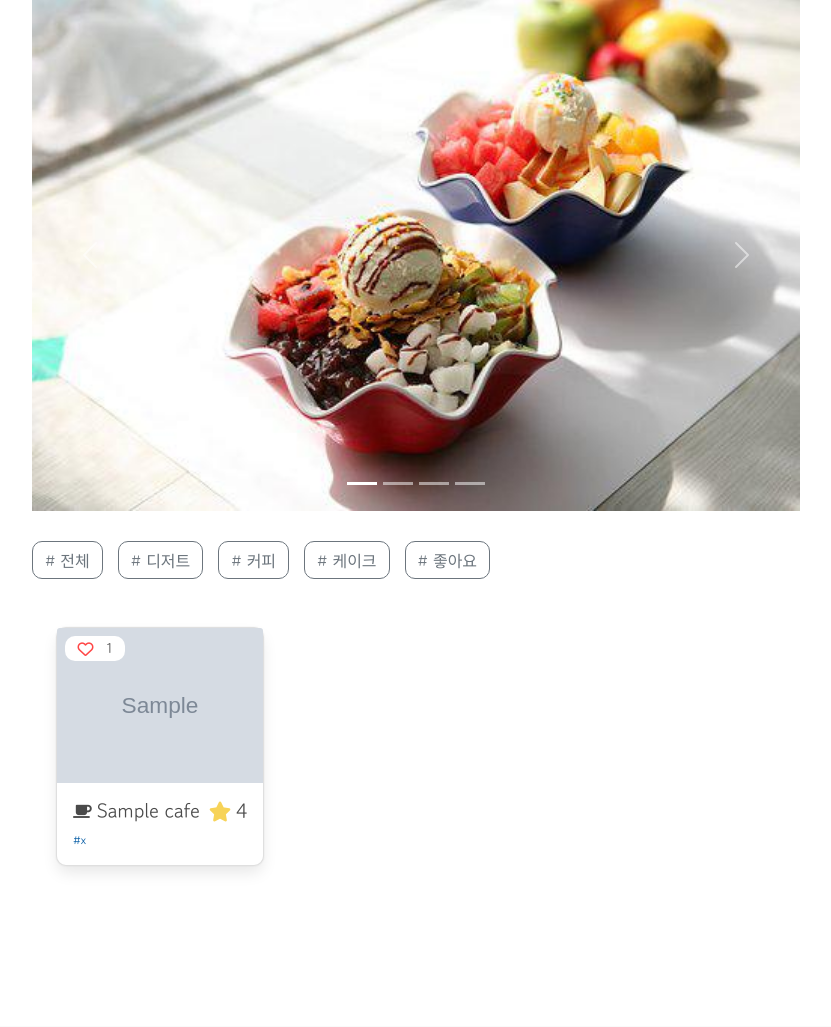
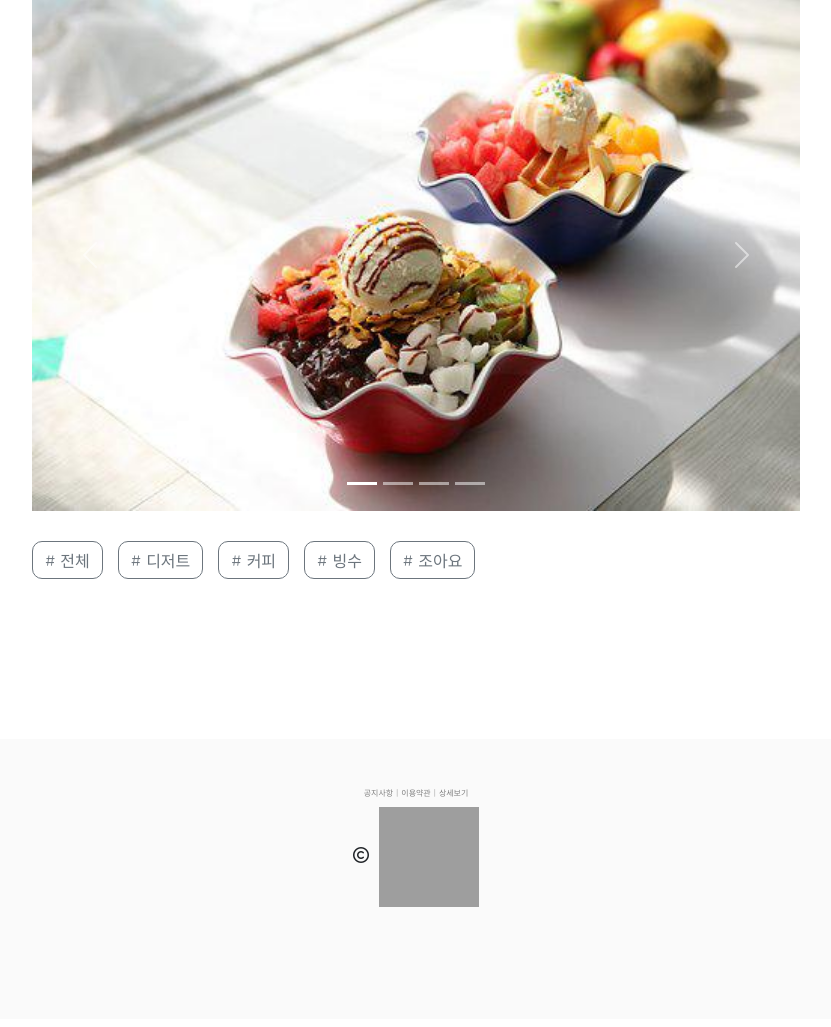
Before and after one commit to MIINII/sparta_chapter1, a Flask app: template templates/cafes.html in a window 1280 px wide. Shown: the part 261-1288 px from the top of the page, without its empty margins (224-1055 px from the left). After the commit the page ends 1168 px from the top, so only its background shows below. Run offline with Flask 2, Linux system fonts and the light colour scheme; the template is opened without the code that fills it: most values are stand-ins (such as "Sample title", 1, 10 or a date in 2020); grey boxes marked "Sample" are stand-in pictures; a database or web service that is not in the repository returns one stand-in record (values such as "Sample title"); data that the repository does not hold is empty; some libraries are stand-ins or nearby versions; grey boxes are pictures that could not be loaded.

Commit message:
조아요 외 버튼 기능 구현 완료

```diff
--- a/app.py
+++ b/app.py
@@ -217,11 +217,11 @@
     bing_list = list(db.cafes.find({}, {'_id': False}))
     return jsonify({'bing_lists': bing_list})
 
-
 @app.route('/like', methods=["GET"])
 def listing_like():
     like_list = list(db.cafes.find({}, {'_id': False}))
     return jsonify({'like_lists': like_list})
+
 ####################################################### filtering
 
 
--- a/templates/cafes.html
+++ b/templates/cafes.html
@@ -55,32 +55,36 @@
     <!--해시태그-->
     <div class="hashtag">
         <button onclick="listing_all()" type="button" class="btn btn-outline-secondary"># 전체</button>
-        <button type="button" class="btn btn-outline-secondary"># 디저트</button>
-        <button type="button" class="btn btn-outline-secondary"># 커피</button>
-        <button type="button" class="btn btn-outline-secondary"># 케이크</button>
-        <button type="button" class="btn btn-outline-secondary"># 좋아요</button>
+        <button onclick="listing_disert()" type="button" class="btn btn-outline-secondary"># 디저트</button>
+        <button onclick="listing_coffee()" type="button" class="btn btn-outline-secondary"># 커피</button>
+        <button onclick="listing_bing()" type="button" class="btn btn-outline-secondary"># 빙수</button>
+        <button onclick="listing_like()" type="button" class="btn btn-outline-secondary"># 조아요</button>
     </div>
 
-    <div class="row row-cols-1 row-cols-md-3 g-5" style="width: 100%; height: 100%; margin: auto">
+    <div id="store" class="row row-cols-1 row-cols-md-3 g-5" style="width: 100%; height: 100%; margin:auto">
         {% for cafe in cafe_list %}
             <div class="col">
-            <div class="card" style="border-radius: 10px">
+                <div class="card" style="border-radius: 10px;">
                     <div>
                         <div class="icon-cover">
                             <span class="icon is-small"><i class="fa fa-heart-o like" aria-hidden="true"
-                                                       id="{{ cafe.title }}" onclick="like(this)"></i></span>
+                                                           id="{{ cafe.title }}"
+                                                           onclick="like(this)"></i></span>
                             <span class="like-count">{{ cafe["like_user"] | length }}</span>
                         </div>
                     </div>
-                <img src="{{ cafe['image'] }}" class="card-img-top" alt="..."/>
+                    <img src="{{ cafe['image'] }}" class="card-img-top" alt="...">
                     <div class="card-body" onclick="window.location.href='/{{ cafe.title }}'">
                         <h5 class="card-title">
-                        <div style="white-space: nowrap; overflow: hidden; text-overflow: ellipsis"><i
-                                class="fa-solid fa-mug-saucer fa-xs" style="margin-right: 5px"></i>{{ cafe['title'] }}
-                        </div>
-                        <span><i class="fa-solid fa-star" style="margin-right: 5px; color: #f7d358"></i>{{ cafe["stars"] }}</span>
+                            <div style="white-space: nowrap;
+                                        overflow:hidden;
+                                        text-overflow: ellipsis; ">
+                                <i class="fa-solid fa-mug-saucer fa-xs"
+                                   style="margin-right:5px"></i>{{ cafe['title'] }}</div>
+                            <span><i class="fa-solid fa-star"
+                                     style="margin-right:5px; color:#F7D358;"></i>{{ cafe["stars"] }}</span>
                         </h5>
-                    <p class="card-text" style="font-size: 12px; color: #075da5">
+                        <p class="card-text" style="font-size:12px; color:#075DA5">
                             {% for hash in cafe["hashtags"] %}
                                 <span>{{ "#{0}".format(hash) }}</span>
                             {% endfor %}
@@ -231,7 +235,7 @@
                     $("#store").empty()
                     let disert_list = response['disert_lists']
                     for (let i = 0; i < disert_list.length; i++) {
-                        if (disert_list[i]['hashtags'].includes("디저트")) {
+                        if(disert_list[i]['hashtags'].includes("디저트")){
                         let hashtags = disert_list[i]['hashtags']
                         let image = disert_list[i]['image']
                         let like = disert_list[i]['like_users'].length
@@ -282,7 +286,7 @@
                     $("#store").empty()
                     let coffee_list = response['coffee_lists']
                     for (let i = 0; i < coffee_list.length; i++) {
-                        if (coffee_list[i]['hashtags'].includes("커피")) {
+                        if(coffee_list[i]['hashtags'].includes("커피")){
                         let hashtags = coffee_list[i]['hashtags']
                         let image = coffee_list[i]['image']
                         let like = coffee_list[i]['like_users'].length
@@ -333,7 +337,7 @@
                     $("#store").empty()
                     let bing_list = response['bing_lists']
                     for (let i = 0; i < bing_list.length; i++) {
-                        if (bing_list[i]['hashtags'].includes("빙수")) {
+                        if(bing_list[i]['hashtags'].includes("빙수")){
                         let hashtags = bing_list[i]['hashtags']
                         let image = bing_list[i]['image']
                         let like = bing_list[i]['like_users'].length
@@ -384,7 +388,7 @@
                     $("#store").empty()
                     let like_list = response['like_lists']
                     for (let i = 0; i < like_list.length; i++) {
-                        if (like_list[i]['hashtags'].includes("커피")) {
+                        if(like_list[i]['hashtags'].includes("커피")){
                         let hashtags = like_list[i]['hashtags']
                         let image = like_list[i]['image']
                         let like = like_list[i]['like_users'].length
```
Lines whose indentation alone changed are shown as unchanged.
